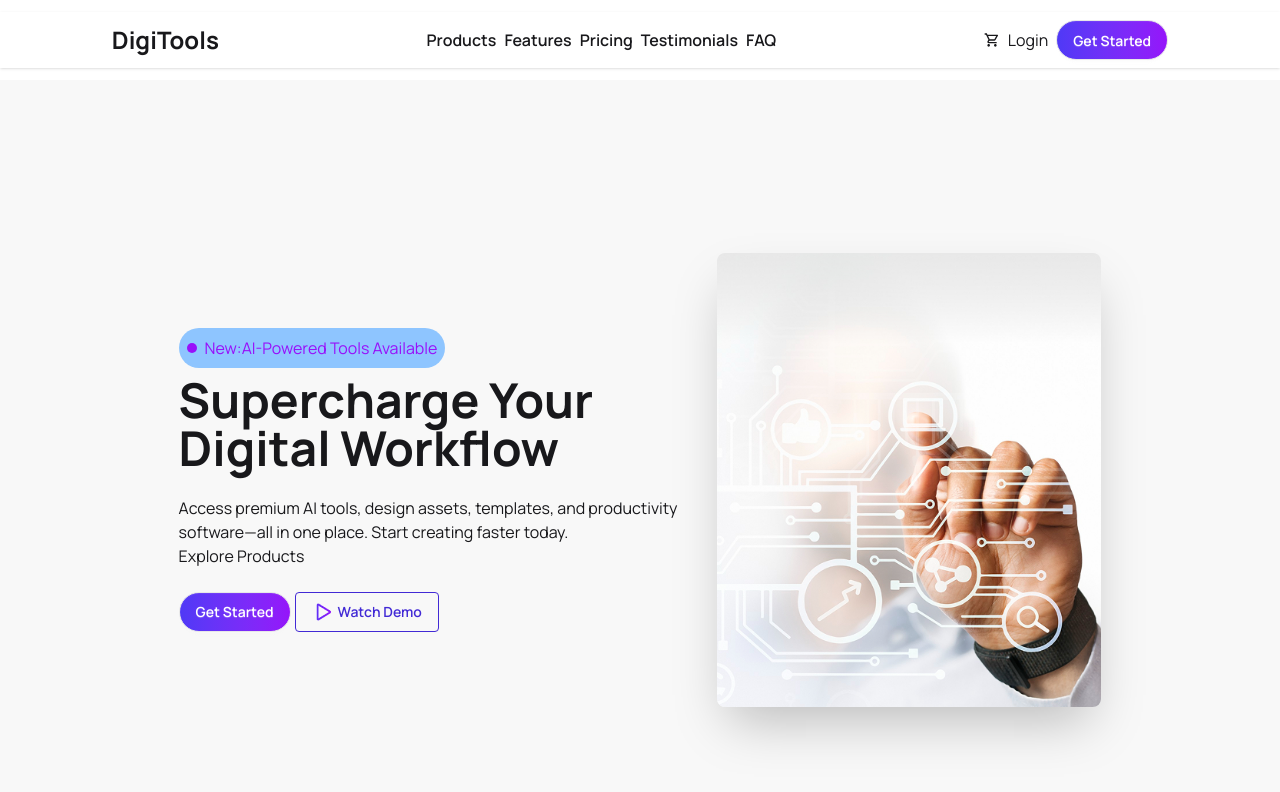
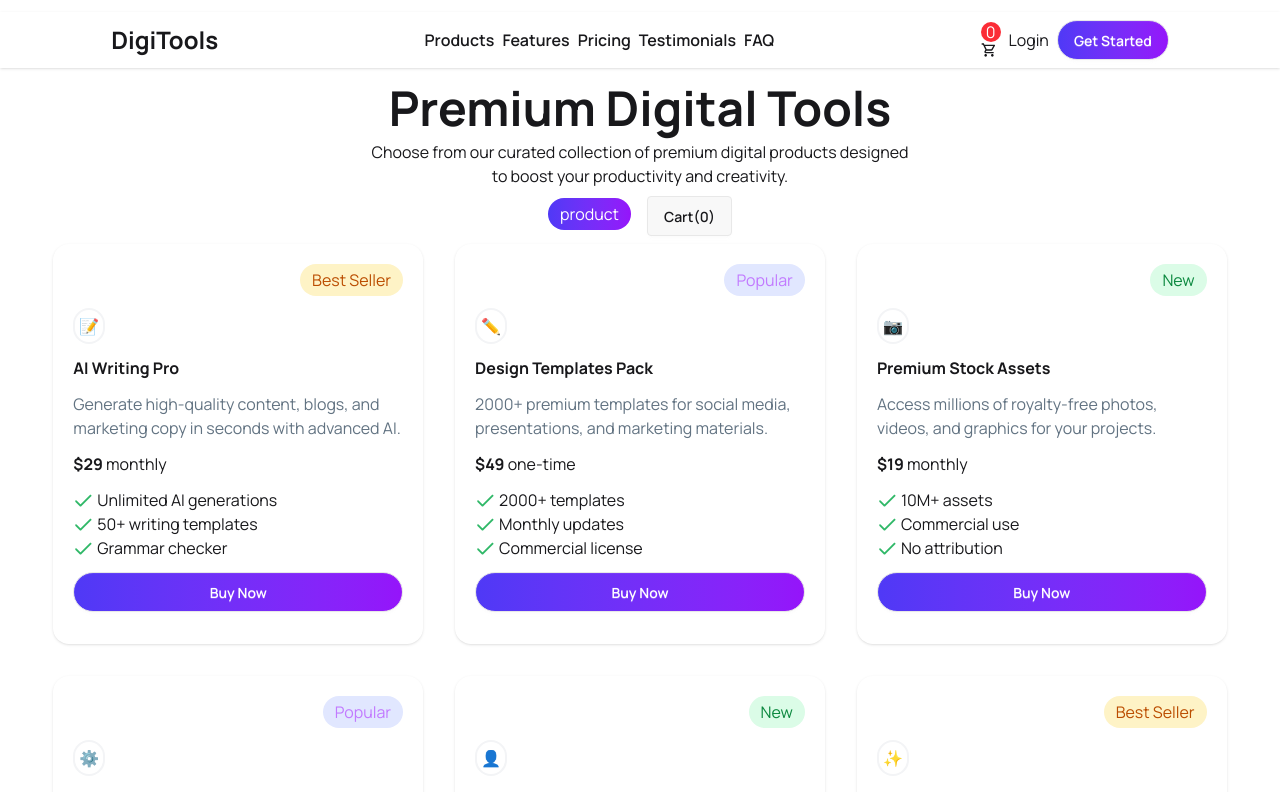
Before and after one commit to Mostakim-Arafat/Assignment-06, a React (Vite) app in the folder Digital_shop/: page / in a window 1280 px wide. Shown: the top 792 px of the page. Built offline with nearby package versions, Linux system fonts and the light colour scheme.

Commit message:
toggle page

```diff
--- a/Digital_shop/src/App.jsx
+++ b/Digital_shop/src/App.jsx
@@ -7,28 +7,44 @@ import CardContainer from './component/cardContainer/CardContainer'
 import Step from './component/Steps/step'
 import Price from './component/priceing/price'
 import Footer from './component/footer/footer'
+import Addcart from './component/cardContainer/Addcart'
 
 
 import './App.css'
 import { useState } from 'react'
 
 const jsonDataPromise = fetch('../public/data.json').then(res => res.json())
-const pricefetch = fetch('../public/price.json').then(res => res.json())
+//const pricefetch = fetch('../public/price.json').then(res => res.json())
 
 function App() {
 
   const [product, setProduct] = useState('product')
+  const [cart, setCart] = useState([])
 
   return (
     <>
-     <Nav/>
-     <Banner/>
-     <Stats/>
-     <Toggle product={product} setProduct={setProduct}/>
-     <CardContainer jsonDataPromise={jsonDataPromise}/>
-     <Step/>
+      <Nav cart={cart}/>
+      {/* <Banner/>
+     <Stats/> */}
+
+      <Toggle
+        product={product}
+        setProduct={setProduct}
+        cart={cart} />
+      {
+        product === 'product' ?
+          <CardContainer
+          jsonDataPromise={jsonDataPromise}
+          cart={cart}
+          setCart={setCart} />
+          :
+          <Addcart cart={cart}/>
+
+      }
+
+      {/* <Step/>
      <Price pricefetch={pricefetch}/>
-     <Footer/>
+     <Footer/> */}
     </>
   )
 }
--- a/Digital_shop/src/component/BtnToggle/toggle.jsx
+++ b/Digital_shop/src/component/BtnToggle/toggle.jsx
@@ -1,7 +1,7 @@
 import React from 'react';
 import Button from '../../UI/button';
 
-const Toggle = ({product,setProduct}) => {
+const Toggle = ({product,setProduct,cart,setCart}) => {
     return (
         <div className='text-center mt-4 space-y-2 mb-2'>
             <h1 className='text-5xl font-bold'>Premium Digital Tools</h1>
@@ -9,7 +9,7 @@ const Toggle = ({product,setProduct}) => {
             <div>
 
                 <button className={`${product === 'product' ? 'bg-linear-to-r from-[#4F39F6] to-[#9514FA] text-white px-3 py-1 rounded-3xl' : 'btn ml-4'}`} onClick={() => setProduct('product')}>product</button>
-                <button className={`${product === 'cart' ? 'bg-linear-to-r from-[#4F39F6] to-[#9514FA] text-white px-3 py-1 rounded-3xl' : 'btn ml-4'}`} onClick={() => setProduct('cart')}>Cart(2)</button>
+                <button className={`${product === 'cart' ? 'bg-linear-to-r from-[#4F39F6] to-[#9514FA] text-white px-3 py-1 rounded-3xl' : 'btn ml-4'}`} onClick={() => setProduct('cart')}>Cart({cart.length})</button>
             </div>
         </div>
     );
--- /dev/null
+++ b/Digital_shop/src/component/cardContainer/Addcart.jsx
@@ -0,0 +1,16 @@
+import React from 'react';
+import AddcartCard from './AddcartCard';
+import EmptyCard from './EmptyCard';
+
+const Addcart = ({cart}) => {
+    console.log(cart.length)
+    return (
+        <div>
+            {
+                cart.length > 0 ? <h1>you good bro</h1>  : <EmptyCard/>
+            }
+        </div>
+    );
+};
+
+export default Addcart;
--- /dev/null
+++ b/Digital_shop/src/component/cardContainer/AddcartCard.jsx
@@ -0,0 +1,11 @@
+import React from 'react';
+
+const AddcartCard = () => {
+    return (
+        <div>
+
+        </div>
+    );
+};
+
+export default AddcartCard;
--- a/Digital_shop/src/component/cardContainer/Card.jsx
+++ b/Digital_shop/src/component/cardContainer/Card.jsx
@@ -1,13 +1,26 @@
 import React from 'react';
 import Check from '../../assets/Check.png'
-import Button from '../../UI/button';
+import { ToastContainer, toast } from 'react-toastify';
+//import Addcart from './Addcart';
 
-const Card = ({product}) => {
+const Card = ({ product, cart , setCart }) => {
+
+  const handletask = (data) => {
+      toast(`${data.name} is added to chart`);
+      console.log(data)
+      setCart([...cart,data])
+      console.log(cart)
+
+  }
+
+
+
+
     return (
         <div className='p-5 shadow rounded-2xl space-y-3 flex flex-col'>
             <div className='flex justify-end'>
                 <div className={`ml-auto px-3 py-1 rounded-3xl w-fit ${product.tag === 'Best Seller' ? 'bg-[#FEF3C6]  text-[#BB4D00]' : product.tag === 'Popular' ? 'bg-[#E1E7FF] text-purple-400' : 'bg-[#DBFCE7] text-[#0A883E]'}`}>
-                {product.tag}
+                    {product.tag}
                 </div>
             </div>
 
@@ -19,13 +32,13 @@ const Card = ({product}) => {
 
             <p> <span className='font-bold'>${product.price} </span> {product.period}</p>
             <div className='flex flex-col  items-start'>
-            {
-                product.features.map( (item,index) => <li key={index} className='flex items-center justify-center gap-1'><img src={Check} /> {item}</li>)
-            }
+                {
+                    product.features.map((item, index) => <li key={index} className='flex items-center justify-center gap-1'><img src={Check} /> {item}</li>)
+                }
             </div>
 
-            <Button text='Buy Now'></Button>
-
+            <button className='btn bg-linear-to-r from-[#4F39F6] to-[#9514FA] text-white rounded-3xl' onClick={() => handletask(product)}>Buy Now</button>
+          <ToastContainer />
         </div>
     );
 };
--- a/Digital_shop/src/component/cardContainer/CardContainer.jsx
+++ b/Digital_shop/src/component/cardContainer/CardContainer.jsx
@@ -2,13 +2,12 @@ import React from 'react';
 import { use } from 'react';
 import Card from './Card';
 
-const CardContainer = ({jsonDataPromise}) => {
+const CardContainer = ({jsonDataPromise,cart,setCart}) => {
     const productList = use(jsonDataPromise)
-    console.log(productList)
     return (
         <div className='grid grid-cols-1 lg:grid-cols-3 gap-8 w-11/12 mx-auto'>
             {
-                productList.map( product => <Card product={product} key={product.id}></Card>)
+                productList.map( product => <Card product={product} key={product.id} cart={cart} setCart={setCart}></Card>)
             }
         </div>
     );
--- /dev/null
+++ b/Digital_shop/src/component/cardContainer/EmptyCard.jsx
@@ -0,0 +1,18 @@
+import React from 'react';
+import { GiShoppingCart } from "react-icons/gi";
+
+const EmptyCard = () => {
+    return (
+        <div className='w-11/12 mx-auto rounded-2xl shadow p-5'>
+            <h1 className='text-2xl'>Your Cart</h1>
+            <div className='flex justify-center items-center py-20'>
+                <div>
+                    <GiShoppingCart />
+                    <p>Your Cart is empty</p>
+                </div>
+            </div>
+        </div>
+    );
+};
+
+export default EmptyCard;
--- a/Digital_shop/src/component/navbar/Nav.jsx
+++ b/Digital_shop/src/component/navbar/Nav.jsx
@@ -3,7 +3,7 @@ import { FaCarSide } from "react-icons/fa";
 import { MdOutlineShoppingCart } from "react-icons/md";
 import Button from '../../UI/button';
 
-const Nav = () => {
+const Nav = ({cart}) => {
     return (
         <div className='bg-base-100 shadow-sm flex  justify-around items-center  my-3 p-2'>
             <div className='text-2xl font-bold'>
@@ -17,7 +17,10 @@ const Nav = () => {
                 <p>FAQ</p>
             </div>
             <div className='flex items-center gap-2'>
+                <div>
+                    <div className='w-5 h-5 rounded-full p-2 bg-red-500 text-white flex justify-center items-center'><span>{cart.length}</span></div>
                 <MdOutlineShoppingCart />
+                </div>
             <p> Login</p>
 
             <Button text='Get Started'></Button>
```
